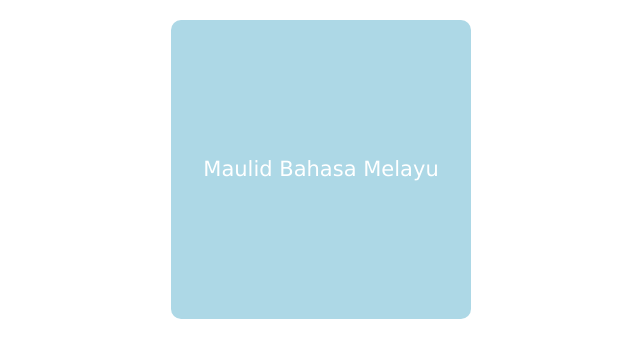
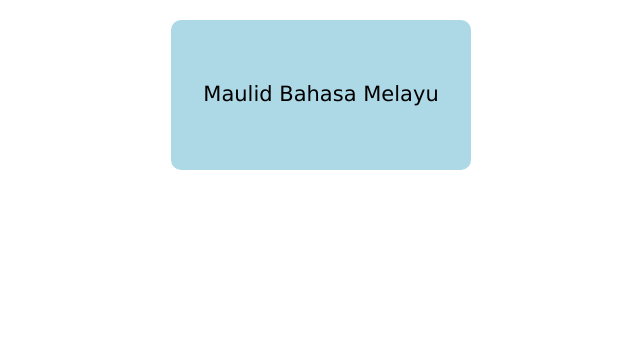
Before and after one commit to nazriict1/maulid, a plain HTML site: page index.html in a window 1280 px wide. Shown: the whole page, without its empty margins (319-959 px from the left). Drawn offline with nearby package versions, Linux system fonts and the light colour scheme.

Commit message:
Update index.html

```diff
--- a/index.html
+++ b/index.html
@@ -8,10 +8,10 @@
     <style>
         .big-button {
             width: 300px;
-            height: 299px;
+            height: 150px;
             font-size: 21px;
             background-color: lightblue;
-            color: white;
+            color: black;
             border: none;
             border-radius: 10px;
             display: flex;
```
